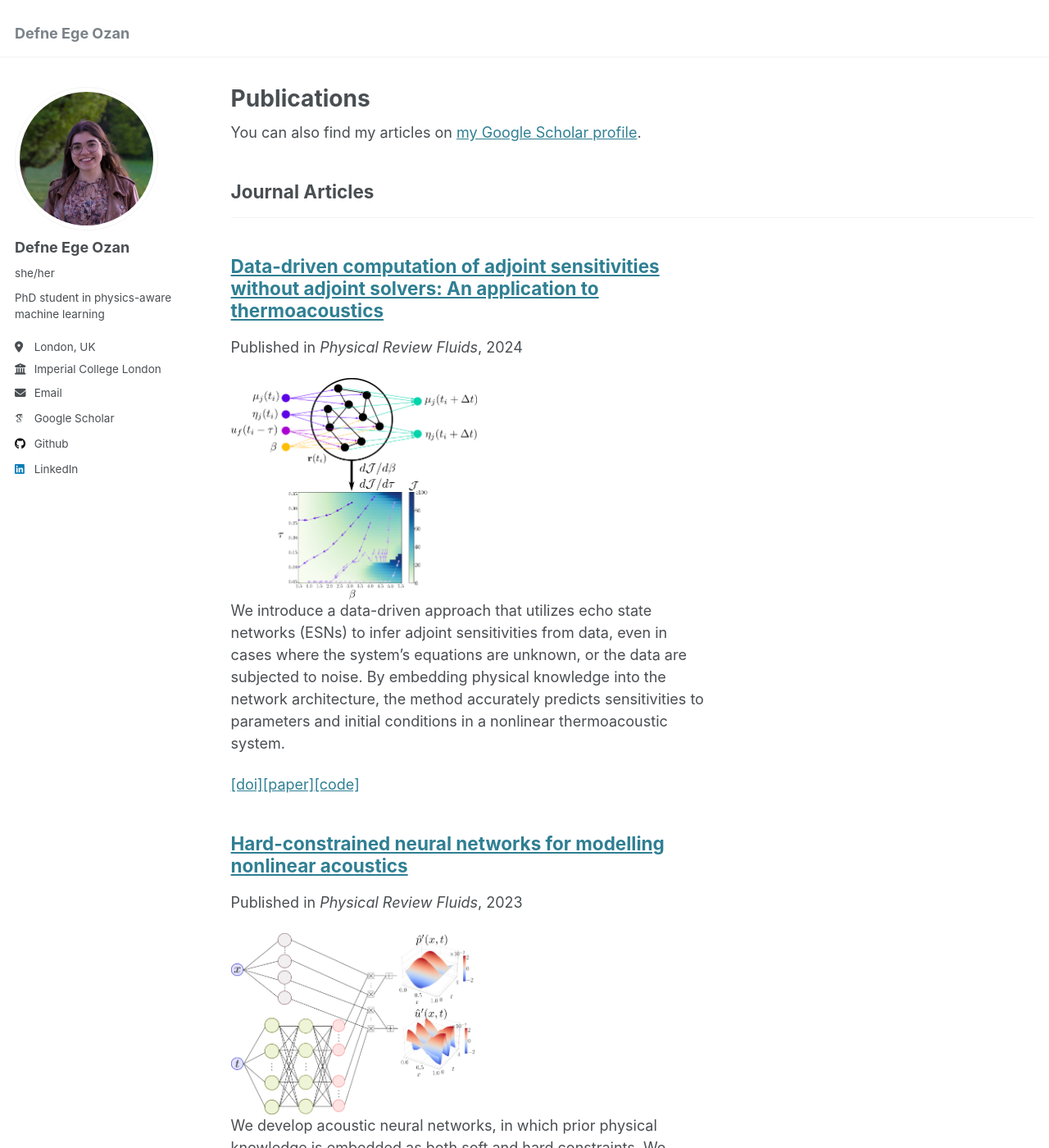
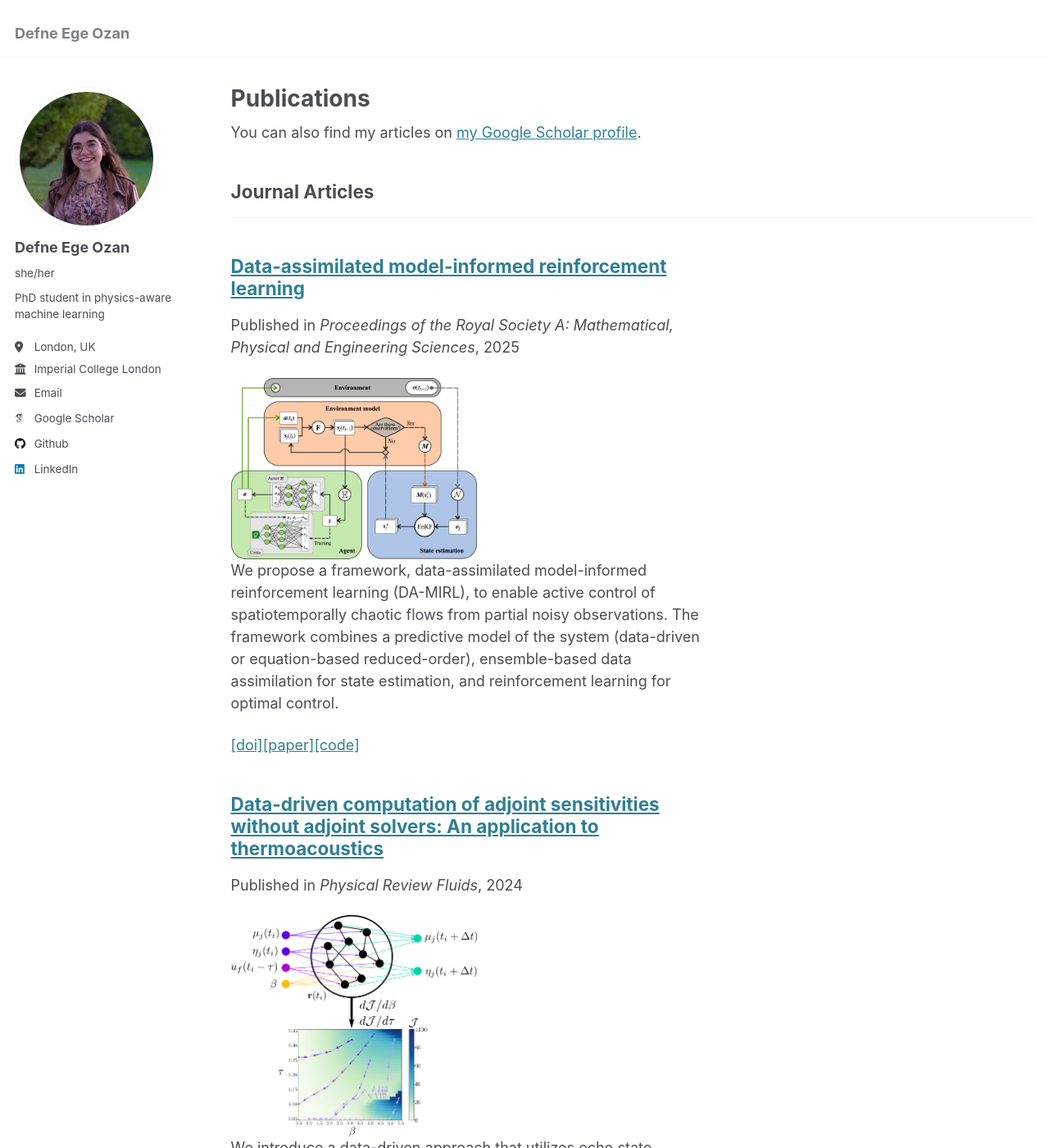
Before and after one commit to defneozan/defneozan.github.io, a Jekyll site: the page built from _pages/publications.html, in a window 1280 px wide and 1400 px high. Shown: the whole window at 82% size. Built offline with Jekyll 4.4.1, drawn with Linux system fonts in a browser that asks for light colours; some web fonts are replaced.

Commit message:
First update

```diff
--- /dev/null
+++ b/_publications/2025-proca.md
@@ -0,0 +1,14 @@
+---
+title: "Data-assimilated model-informed reinforcement learning"
+collection: publications
+category: manuscripts
+permalink: /publication/2025-proca
+excerpt: " <img src='/images/image_2025_proca.png' width='300' height='300'> <br> We propose a framework, data-assimilated model-informed reinforcement learning (DA-MIRL), to enable active control of spatiotemporally chaotic flows from partial noisy observations. The framework combines a predictive model of the system (data-driven or equation-based reduced-order), ensemble-based data assimilation for state estimation, and reinforcement learning for optimal control."
+date: 2025-12-01
+venue: "Proceedings of the Royal Society A: Mathematical, Physical and Engineering Sciences"
+# slidesurl: 'http://academicpages.github.io/files/slides1.pdf'
+doiurl: "https://doi.org/10.1098/rspa.2025.0476"
+paperurl: " https://doi.org/10.1098/rspa.2025.0476"
+repourl: "https://github.com/MagriLab/DA-RL"
+# citation: ''
+---
```
Also changed, not shown: _pages/about.md (+6 -4 lines), images/image_2025_proca.png (added).
